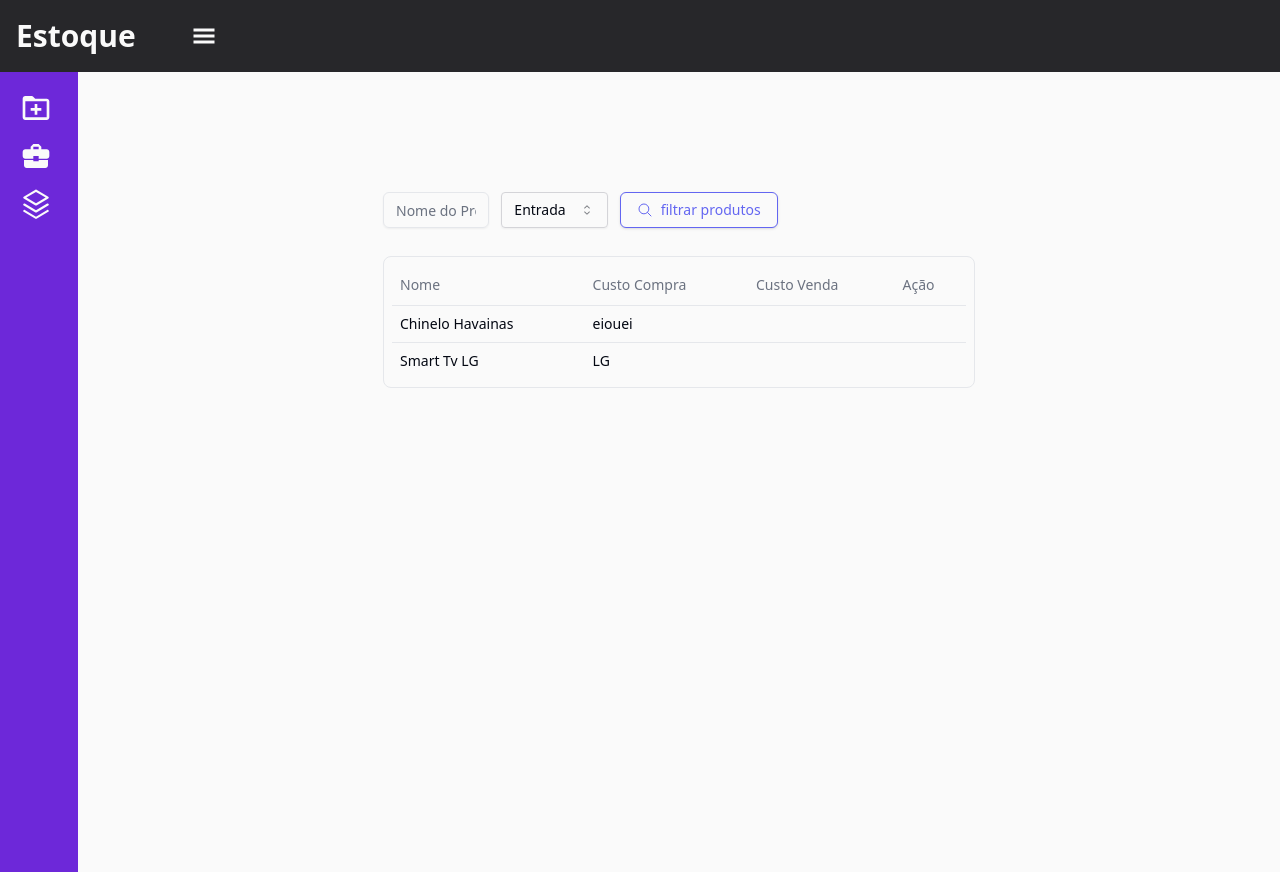
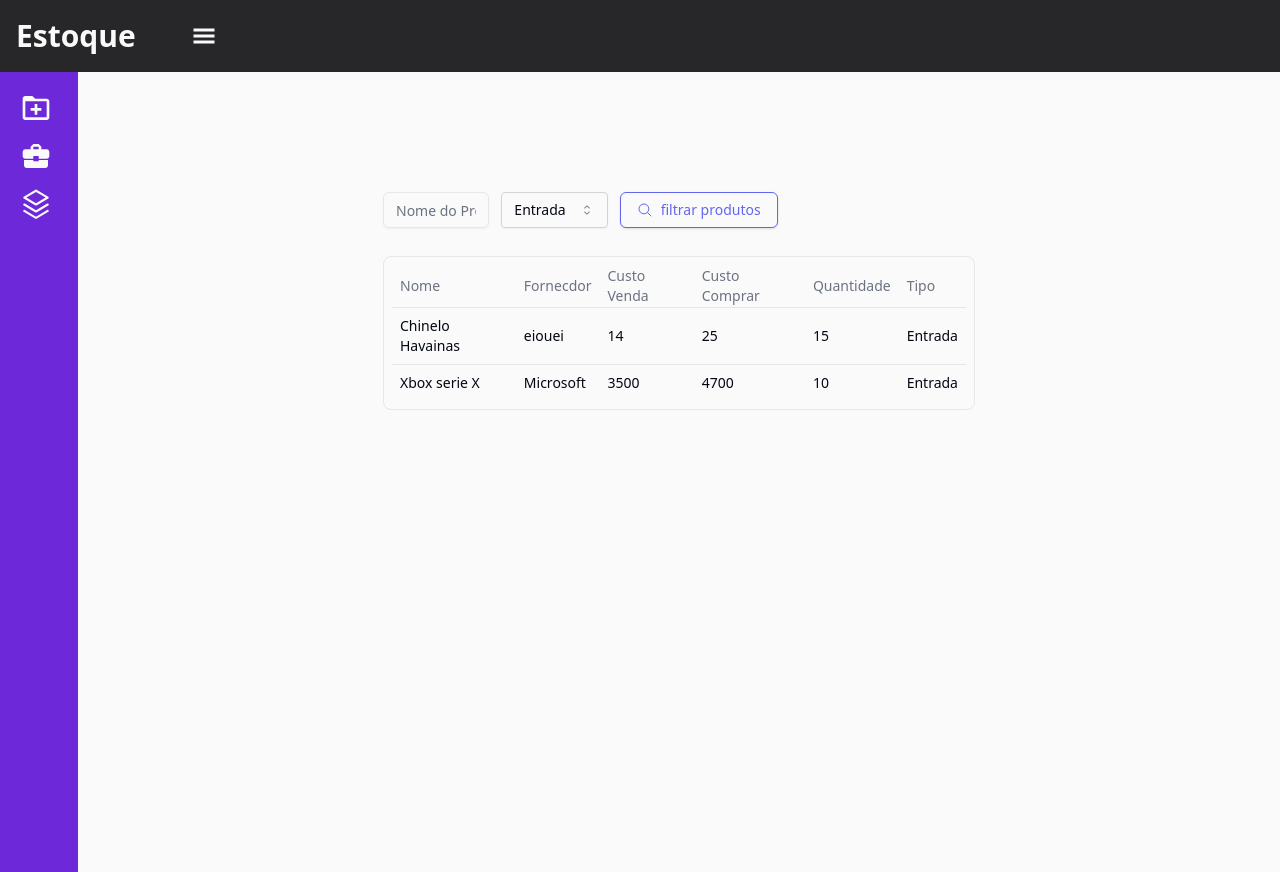
Before and after one commit to brunofelipehp/estoque-sys, a React (Vite) app in the folder front/: page /products in a window 1280 px wide. Built offline with nearby package versions, Linux system fonts and the light colour scheme; data requests are answered from the project's data file.

Commit message:
starting to do the filter function in the table

```diff
--- a/front/db.json
+++ b/front/db.json
@@ -15,19 +15,38 @@
       "category": "Eletroeletrônico",
       "description": "Smart Tv LG 50 pol preto",
       "image": "/uploads/blob:http://localhost:5173/8518cbef-8036-4dd6-a9b7-50b6613fdcd0"
+    },
+    {
+      "id": "2efb47ce-3a39-42b9-bbe6-e5cf5f0db462",
+      "name": "Xbox serie X",
+      "supplier": "Microsoft",
+      "category": "Eletroeletrônico",
+      "description": "Vídeo Xbox serie X SSD 1 TB Preto 2 controles",
+      "image": "/uploads/blob:http://localhost:5173/bd8e5ad7-edf2-4966-be0d-df2ed9fa9f5d"
     }
   ],
   "entries": [
     {
       "id": "64680324-5982-486e-a6e3-d30230f451e4",
-      "product_id": "8736980b-0eb3-4d8f-ae3c-2d7493e2aa13",
-      "product_name": "Chinelo Havainas",
+      "productId": "8736980b-0eb3-4d8f-ae3c-2d7493e2aa13",
+      "productName": "Chinelo Havainas",
       "category": "Calçados",
       "supplier": "eiouei",
-      "cost_price": "14",
-      "sale_price": "25",
+      "costPrice": "14",
+      "salePrice": "25",
       "quantity": "15",
-      "type": "entry"
+      "type": "Entrada"
+    },
+    {
+      "id": "51f508e1-7417-4e42-8a96-00a9433133fe",
+      "productId": "2efb47ce-3a39-42b9-bbe6-e5cf5f0db462",
+      "productName": "Xbox serie X",
+      "category": "Eletroeletrônico",
+      "supplier": "Microsoft",
+      "costPrice": "3500",
+      "salePrice": "4700",
+      "quantity": "10",
+      "type": "Entrada"
     }
   ]
 }
--- a/front/src/components/FormPoduct.tsx
+++ b/front/src/components/FormPoduct.tsx
@@ -6,7 +6,7 @@ import { useFetchPostProduct } from "@/hooks/useProducts";
 
 import { useImagePreview } from "@/hooks/useImagePreview";
 import type { ProductSchema } from "@/schemas/ProductSchema";
-import { type SubmitHandler, useFormContext } from "react-hook-form";
+import { useFormContext } from "react-hook-form";
 import { IoMdCloudUpload } from "react-icons/io";
 import { v4 as uuidv4 } from "uuid";
 
@@ -16,7 +16,7 @@ export const FormProduct = () => {
 	// const { register, handleSubmit, setValue } = useForm<ProductSchema>({
 	// 	resolver: zodResolver(createProductSchema),
 	// });
-	const { register, handleSubmit } = useFormContext<ProductSchema>();
+	const { register, handleSubmit, reset } = useFormContext<ProductSchema>();
 
 	const { handleImageChange, previewImage } = useImagePreview();
 
@@ -39,6 +39,8 @@ export const FormProduct = () => {
 		};
 
 		await fetchProduct(newProduct);
+
+		reset()
 	};
 
 	return (
@@ -72,12 +74,12 @@ export const FormProduct = () => {
 					<input
 						type="file"
 						accept="image/*"
-						onChange={handleImageChange}
 						id="input-image"
 						className="hidden"
+						{...register("image")}
+						onChange={handleImageChange}
 					/>
 				</div>
-
 				<div>
 					<label className="block">Nome</label>
 					<Input
--- a/front/src/components/FormStockEntry.tsx
+++ b/front/src/components/FormStockEntry.tsx
@@ -23,7 +23,7 @@ import type {
 import { v4 as uuidv4 } from "uuid";
 
 export const FormStockEntry = () => {
-	const { control, handleSubmit, setValue, register } =
+	const { control, handleSubmit, setValue, register, reset } =
 		useForm<SchemaStockEntry>();
 
 	const { data } = useFetchProducts();
@@ -53,7 +53,9 @@ export const FormStockEntry = () => {
 				type: data.type,
 			};
 
-			postStockEntry(productEntry);
+		await	postStockEntry(productEntry);
+
+		reset()
 		}
 	};
 
@@ -66,15 +68,15 @@ export const FormStockEntry = () => {
 				<h2 className="text-center text-4xl font-bold">Entrada e Saída</h2>
 
 				<Controller
-					name="name"
 					control={control}
 					render={({ field }) => (
 						<Select
 							{...field}
 							options={data}
 							placeholder="selecione um produto"
-						/>
-					)}
+							/>
+						)}
+						{...register("name")}
 				/>
 
 				<div className="grid grid-cols-2 w-full gap-2 items-center">
@@ -113,14 +115,15 @@ export const FormStockEntry = () => {
 					<label htmlFor="">Entrada ou Saída</label>
 
 					<ShadcnSelect
-						onValueChange={(value: "entry" | "out") => setValue("type", value)}
+						onValueChange={(value: "Entrada" | "Saída") => setValue("type", value)}
+						{...register("type")}
 					>
 						<SelectTrigger className="border border-zinc-300 w-full p-4 rounded outline-indigo-400 mb-4">
 							<SelectValue placeholder="Selecione o tipo" />
 						</SelectTrigger>
 						<SelectContent>
-							<SelectItem value="entry">Entrada</SelectItem>
-							<SelectItem value="out">Saída</SelectItem>
+							<SelectItem value="Entrada">Entrada</SelectItem>
+							<SelectItem value="Saída">Saída</SelectItem>
 						</SelectContent>
 					</ShadcnSelect>
 				</div>
--- a/front/src/hooks/useStockEntries.ts
+++ b/front/src/hooks/useStockEntries.ts
@@ -7,29 +7,9 @@ const fetchAllStockEntries = async () => {
 };
 
 const fetchStockEntry = async (data: stockEntriesProps) => {
-	const {
-		id,
-		productId: product_id,
-		productName: product_name,
-		category,
-		supplier,
-		costPrice: cost_price,
-		salePrice: sale_price,
-		quantity,
-		type,
-	} = data;
 
-	await axios.post("http://localhost:3001/entries", {
-		id,
-		product_id,
-		product_name,
-		category,
-		supplier,
-		cost_price,
-		sale_price,
-		quantity,
-		type,
-	});
+
+	await axios.post("http://localhost:3001/entries", data);
 
 	return data;
 };
--- a/front/src/page/FilterProduct.tsx
+++ b/front/src/page/FilterProduct.tsx
@@ -21,28 +21,35 @@ import { IoSearchOutline } from "react-icons/io5";
 import { Sidebar } from "../components/Sidebar";
 import axios from "axios";
 import { useEffect, useState } from "react";
+import { fetchProductFilter } from "@/service/api";
+// import { stockEntriesProps } from "@/schemas/StockEntrySchema";
 
 interface ProductsProps {
-	id: string;
-  name: string;
+	productId: string;
+  productName: string;
   supplier: string;
   category: string;
   costPrice: number;
   salePrice: number;
-  description: string;
-  image: string | null;
+  quantity: number;
+	type: string;
 }
 
 
 export const FilterProduct = () => {
 const [products, setProducts] = useState<ProductsProps[]>([])
+//const [nameProduct, setNameProduct] = useState<string>("")
 
 	useEffect(() => {
 		const fetchData = async() => {
 		try {
-			const response = await axios.get<ProductsProps[]>('http://localhost:5000/products')
+			const response = await axios.get('http://localhost:3001/entries')
 
-			setProducts(response.data);
+			const data = response.data
+
+			setProducts(data);
+
+
 		} catch (error) {
 			console.error('Erro ao buscar produtos:', error);
 		}
@@ -50,6 +57,26 @@ const [products, setProducts] = useState<ProductsProps[]>([])
 
 		fetchData()
 	}, [])
+
+	const searchProduct = async(e: React.FormEvent) => {
+		e.preventDefault()
+
+		const form = e.target as HTMLFormElement
+		const formData = new FormData(form)
+
+		const nameValue = formData.get('name') as string
+		try {
+			const response = await fetchProductFilter(nameValue)
+
+		console.log(response);
+
+
+
+		} catch (error) {
+			console.error('Erro ao buscar produtos:', error);
+		}
+		}
+
 
 
 	return (
@@ -59,8 +86,8 @@ const [products, setProducts] = useState<ProductsProps[]>([])
 				<Sidebar />
 				<div className="p-6 mt-24 w-3/6 mx-auto space-y-7">
 					<div>
-						<form className="flex gap-3 items-center w-2/3">
-							<Input name="nome" placeholder="Nome do Produto" />
+						<form className="flex gap-3 items-center w-2/3" onSubmit={searchProduct}>
+							<Input name="name" placeholder="Nome do Produto" />
 							<Select>
 								<SelectTrigger className="border border-zinc-300  rounded outline-indigo-400 ">
 									<SelectValue placeholder="Entrada" />
@@ -84,22 +111,28 @@ const [products, setProducts] = useState<ProductsProps[]>([])
 							<TableHeader>
 								<TableRow>
 									<TableHead>Nome</TableHead>
-									<TableHead>Custo Compra</TableHead>
+									<TableHead>Fornecdor</TableHead>
 									<TableHead>Custo Venda</TableHead>
-									<TableHead>Ação</TableHead>
+									<TableHead>Custo Comprar</TableHead>
+									<TableHead>Quantidade</TableHead>
+									<TableHead>Tipo</TableHead>
 								</TableRow>
 							</TableHeader>
 							<TableBody>
-								{products.map((products) => {
+								{products ? products.map((products) => {
 									return (
-										<TableRow key={products.id}>
-											<TableCell>{products.name}</TableCell>
+										<TableRow key={products.productId}>
+											<TableCell>{products.productName}</TableCell>
 											<TableCell>{products.supplier}</TableCell>
+											<TableCell>{products.costPrice}</TableCell>
 											<TableCell>{products.salePrice}</TableCell>
-											<TableCell>{products.costPrice}</TableCell>
+											<TableCell>{products.quantity}</TableCell>
+											<TableCell>{products.type}</TableCell>
 										</TableRow>
 									);
-								})}
+								}) : (
+									<p>Não há registro de produto</p>
+								)}
 							</TableBody>
 						</Table>
 					</div>
--- a/front/src/schemas/StockEntrySchema.ts
+++ b/front/src/schemas/StockEntrySchema.ts
@@ -18,7 +18,7 @@ export const stockEntryFormSchema = z.object({
 		.string()
 		.min(1, { message: "Digite o Valor" })
 		.transform((value) => Number(value)),
-	type: z.enum(["entry", "out"], {
+	type: z.enum(["Entrada", "Saída"], {
 		errorMap: () => ({
 			message: 'O tipo de movimentação deve ser "entrada" ou "saida".',
 		}),
--- a/front/src/service/api.ts
+++ b/front/src/service/api.ts
@@ -1,27 +1,27 @@
-// import axios from "axios";
+import axios from "axios";
 
-// const API_URL = "http://localhost:3001";
+const API_URL = "http://localhost:3001";
 
-// export interface filterStockProps {
-// 	id: string;
-// 	name: string;
-// }
+export interface filterStockProps {
+	id: string;
+	name: string;
+}
 
-// export const fetchProductFilter = async (
-// 	query: string,
-// ): Promise<filterStockProps[]> => {
-// 	try {
-// 		const response = await axios.get<filterStockProps[]>(
-// 			`${API_URL}/products`,
-// 			{ params: { q: query } },
-// 		);
+export const fetchProductFilter = async (
+	query: string,
+): Promise<filterStockProps[]> => {
+	try {
+		const response = await axios.get<filterStockProps[]>(
+			`${API_URL}/products`,
+			{ params: { q: query } },
+		);
 
-// 		return response.data;
-// 	} catch (error) {
-// 		console.error("Error ao buscar o produto", error);
-// 		return [];
-// 	}
-// };
+		return response.data;
+	} catch (error) {
+		console.error("Error ao buscar o produto", error);
+		return [];
+	}
+};
 
 // // export const fetchProductsById = async (id: string) => {
 // // 	try {
```
